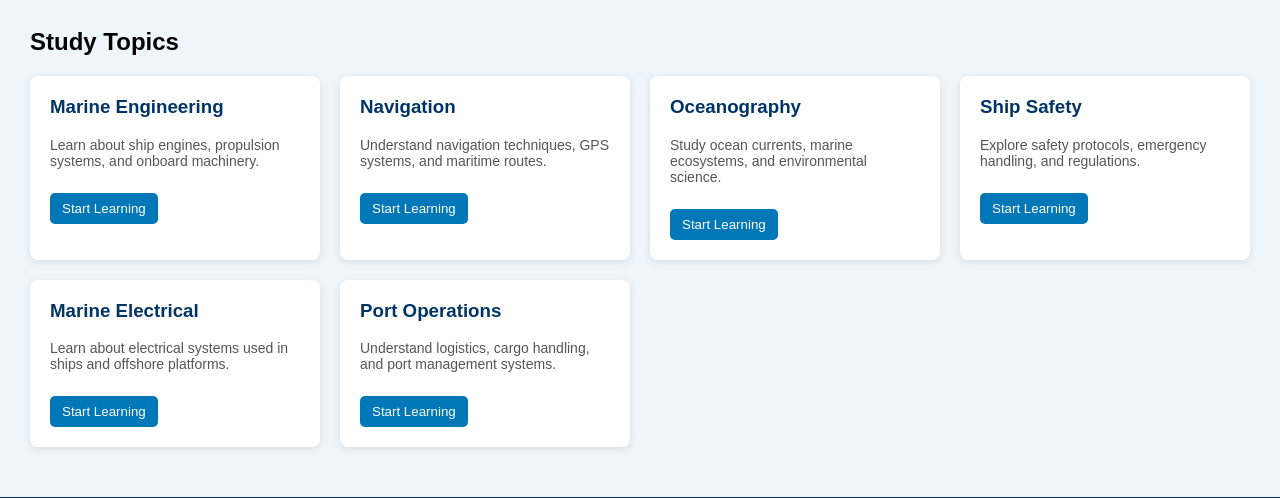
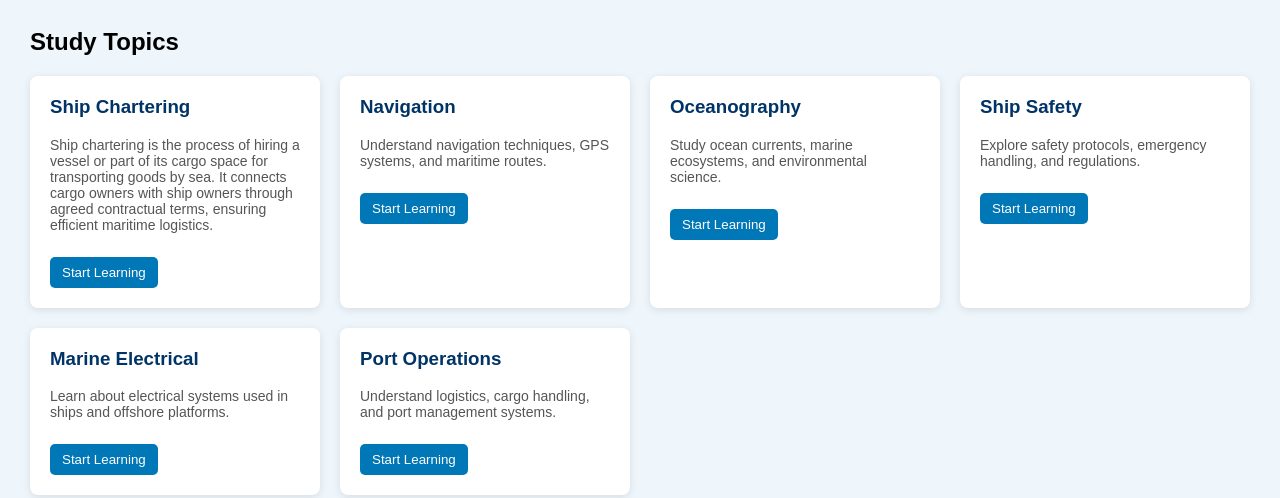
Before and after one commit to Karthikmc003/Marine, a plain HTML site: page Index.html in a window 1280 px wide. Shown: the part 378-876 px from the top of the page. Drawn offline with Linux system fonts and the light colour scheme.

Commit message:
Update Index.html

```diff
--- a/Index.html
+++ b/Index.html
@@ -120,11 +120,16 @@
   <h2>Study Topics</h2>
   <div class="topics">
 
-    <div class="card">
-      <h3>Marine Engineering</h3>
-      <p>Learn about ship engines, propulsion systems, and onboard machinery.</p>
-      <button onclick="alert('Coming Soon')">Start Learning</button>
-    </div>
+  <div class="card">
+  <h3>Ship Chartering</h3>
+  <p>
+    Ship chartering is the process of hiring a vessel or part of its cargo space for transporting goods by sea.
+    It connects cargo owners with ship owners through agreed contractual terms, ensuring efficient maritime logistics.
+  </p>
+  <a href="Ship-Chartering.html">
+    <button>Start Learning</button>
+  </a>
+</div>
 
     <div class="card">
       <h3>Navigation</h3>
```
